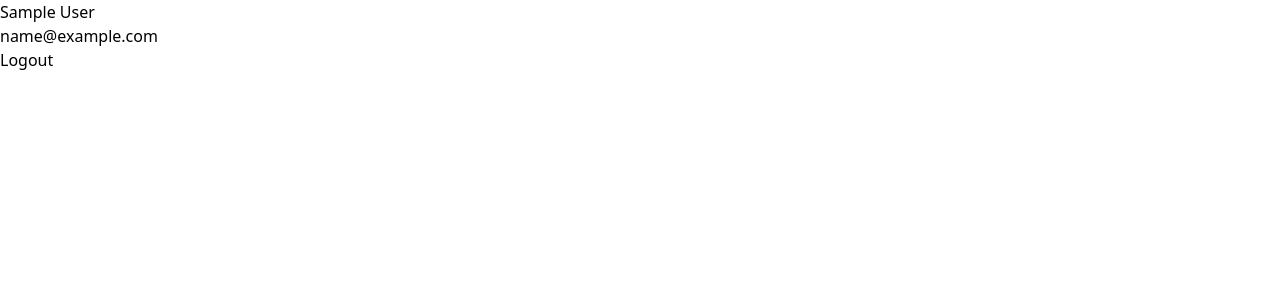
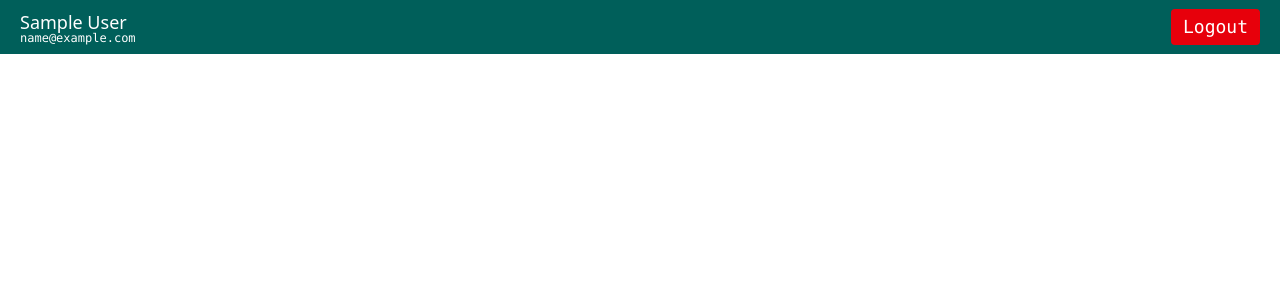
Before and after one commit to AhshanHabib26/Todo-App-with-Firebase-Realtime-Database, a React (Vite) app: page /dashboard in a window 1280 px wide. Shown: the top 300 px of the page. Built offline with nearby package versions, Linux system fonts and the light colour scheme; no server answers; sample sign-in values are in the browser's storage.

Commit message:
Navbar and Container Utils Added

```diff
--- a/src/shared/Navbar.tsx
+++ b/src/shared/Navbar.tsx
@@ -1,4 +1,5 @@
 import { useNavigate } from "react-router-dom";
+import Container from "../utils/Container";
 
 export default function Navbar() {
   const navigate = useNavigate();
@@ -14,12 +15,25 @@ export default function Navbar() {
 
   if (!user) return null;
   return (
-    <div>
-      <div>
-        <h2>{user.displayName || "Anonymas"}</h2>
-        <p>{user.email || "Searching...."}</p>
-      </div>
-      <button onClick={handleLogout}>Logout</button>
+    <div className="bg-teal-800 text-white py-2">
+      <Container>
+        <div className="flex items-center justify-between">
+          <div>
+            <h2 className="text-lg font-medium">
+              {user.displayName || "Anonymas"}
+            </h2>
+            <p className="text-xs font-mono -mt-1.5">
+              {user.email || "Searching...."}
+            </p>
+          </div>
+          <button
+            className="bg-red-600 px-3 py-1 text-lg font-mono rounded cursor-pointer hover:bg-red-500"
+            onClick={handleLogout}
+          >
+            Logout
+          </button>
+        </div>
+      </Container>
     </div>
   );
 }
--- /dev/null
+++ b/src/utils/Container.tsx
@@ -0,0 +1,7 @@
+import React from "react";
+
+const Container = ({ children }: { children: React.ReactNode }) => {
+  return <div className="w-full max-w-[1320px] px-5 mx-auto">{children}</div>;
+};
+
+export default Container;
```
